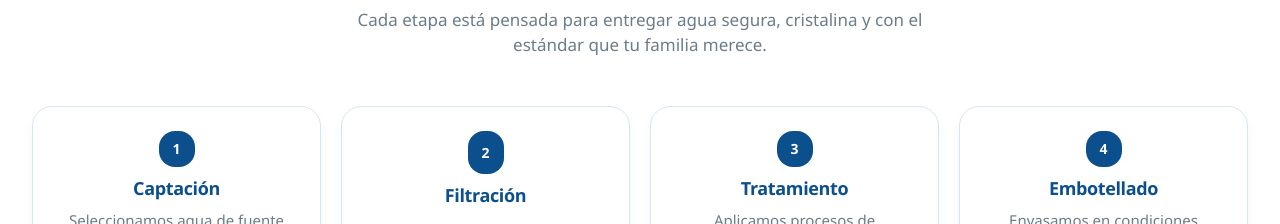
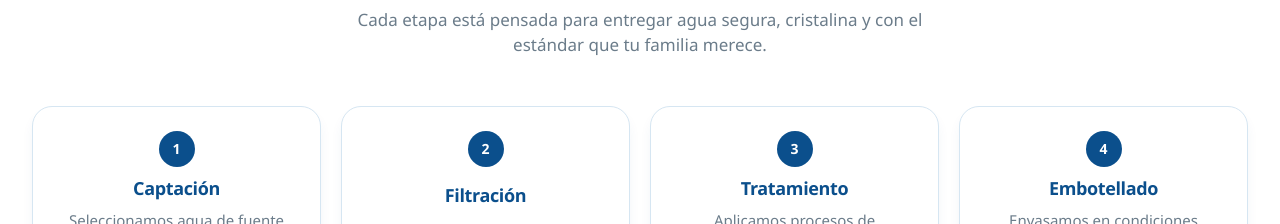
Before and after one commit to Orozquiano/embotelladora-cool-ice, an Angular app: page / in a window 1280 px wide. Shown: the part 2200-2424 px from the top of the page. Built offline with nearby package versions, Linux system fonts and the light colour scheme.

Commit message:
Equalize process step number badges as identical circles
Lock .tarjeta__numero to a fixed square size with zero padding and
50% radius so digits 1–4 no longer stretch into uneven ovals.

Co-authored-by: orozquiano <Orozquiano@users.noreply.github.com>

```diff
--- a/src/styles/_sitio.scss
+++ b/src/styles/_sitio.scss
@@ -526,13 +526,19 @@ main:focus-visible {
 }
 
 .tarjeta__numero {
+  flex: 0 0 auto;
+  box-sizing: border-box;
   width: 2.25rem;
+  height: 2.25rem;
   min-width: 2.25rem;
   min-height: 2.25rem;
-  border-radius: 1rem;
+  padding: 0;
+  aspect-ratio: 1 / 1;
+  border-radius: 50%;
   background: var(--color-marca);
   color: #fff;
   font-size: 0.875rem;
+  line-height: 1;
 }
 
 .tarjeta__titulo {
```
